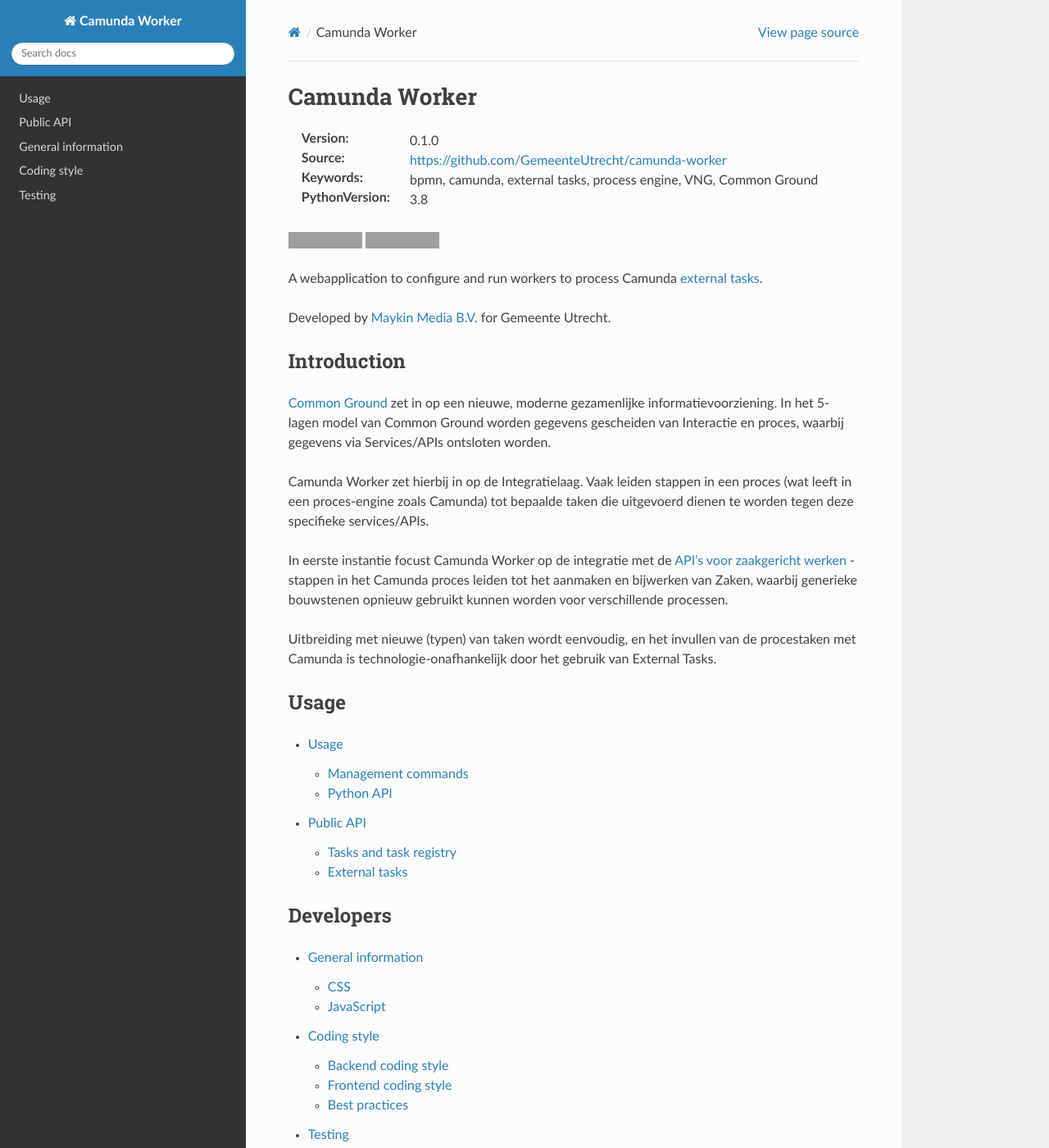
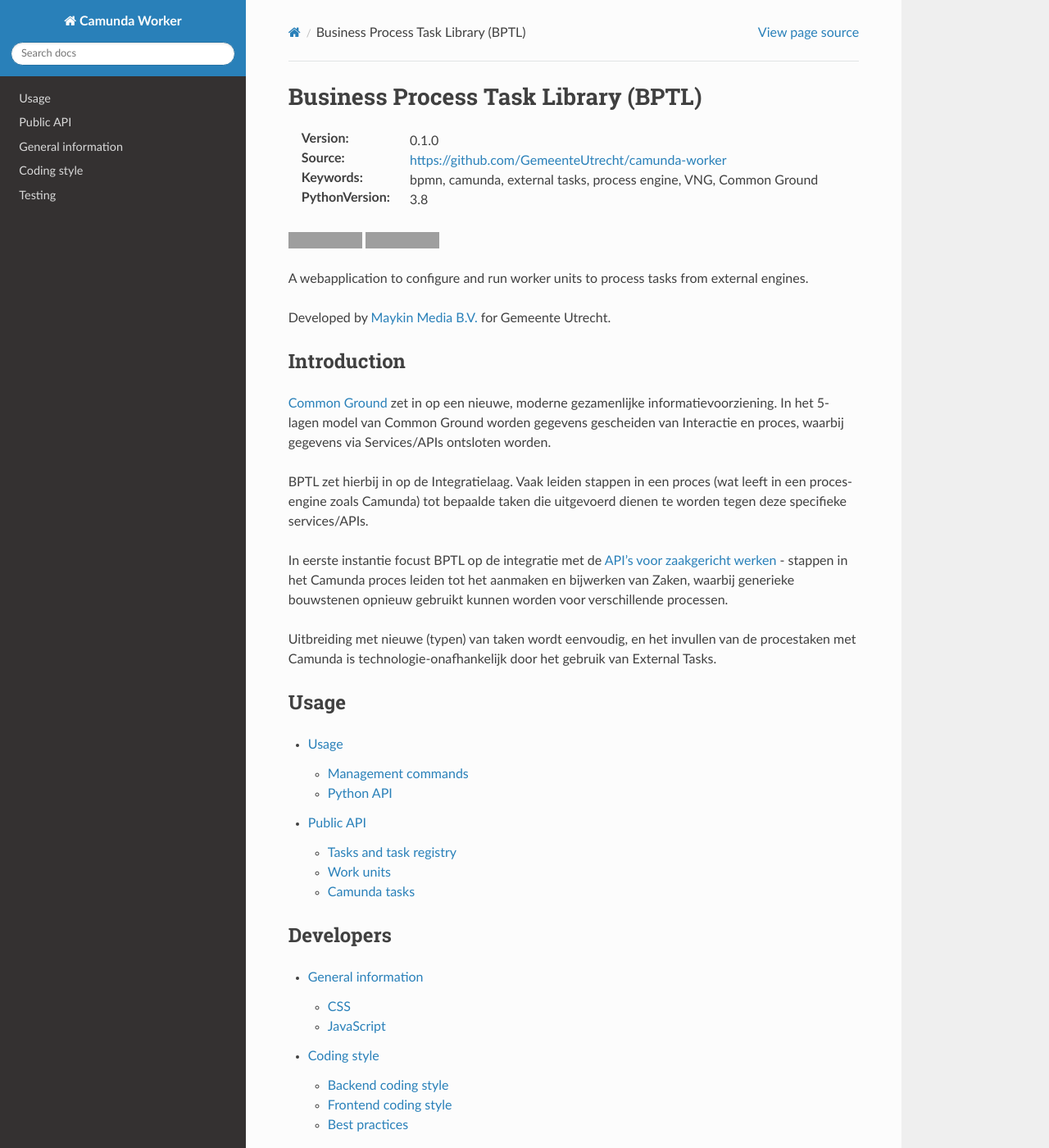
Before and after one commit to GemeenteUtrecht/bptl, a Sphinx documentation site: the page built from doc/index.rst, in a window 1280 px wide and 1400 px high. Shown: the whole window at 82% size. Built offline with Sphinx 7.4.7 and the Read the Docs theme 2.0.0, drawn with Linux system fonts in a browser that asks for light colours; grey boxes are pictures that could not be loaded.

Commit message:
add work units autodoc

```diff
--- a/doc/index.rst
+++ b/doc/index.rst
@@ -1,6 +1,6 @@
-==============
-Camunda Worker
-==============
+====================================
+Business Process Task Library (BPTL)
+====================================
 
 :Version: 0.1.0
 :Source: https://github.com/GemeenteUtrecht/camunda-worker
@@ -9,7 +9,8 @@
 
 |build-status| |black|
 
-A webapplication to configure and run workers to process Camunda `external tasks`_.
+A webapplication to configure and run worker units to process tasks from external
+engines.
 
 Developed by `Maykin Media B.V.`_ for Gemeente Utrecht.
 
@@ -20,11 +21,11 @@
 het 5-lagen model van Common Ground worden gegevens gescheiden van Interactie en proces,
 waarbij gegevens via Services/APIs ontsloten worden.
 
-Camunda Worker zet hierbij in op de Integratielaag. Vaak leiden stappen in een proces
+BPTL zet hierbij in op de Integratielaag. Vaak leiden stappen in een proces
 (wat leeft in een proces-engine zoals Camunda) tot bepaalde taken die uitgevoerd dienen
 te worden tegen deze specifieke services/APIs.
 
-In eerste instantie focust Camunda Worker op de integratie met de
+In eerste instantie focust BPTL op de integratie met de
 `API's voor zaakgericht werken`_ - stappen in het Camunda proces leiden tot het aanmaken
 en bijwerken van Zaken, waarbij generieke bouwstenen opnieuw gebruikt kunnen worden
 voor verschillende processen.
```
Also changed, not shown: doc/api.rst (+11 -1 lines).
